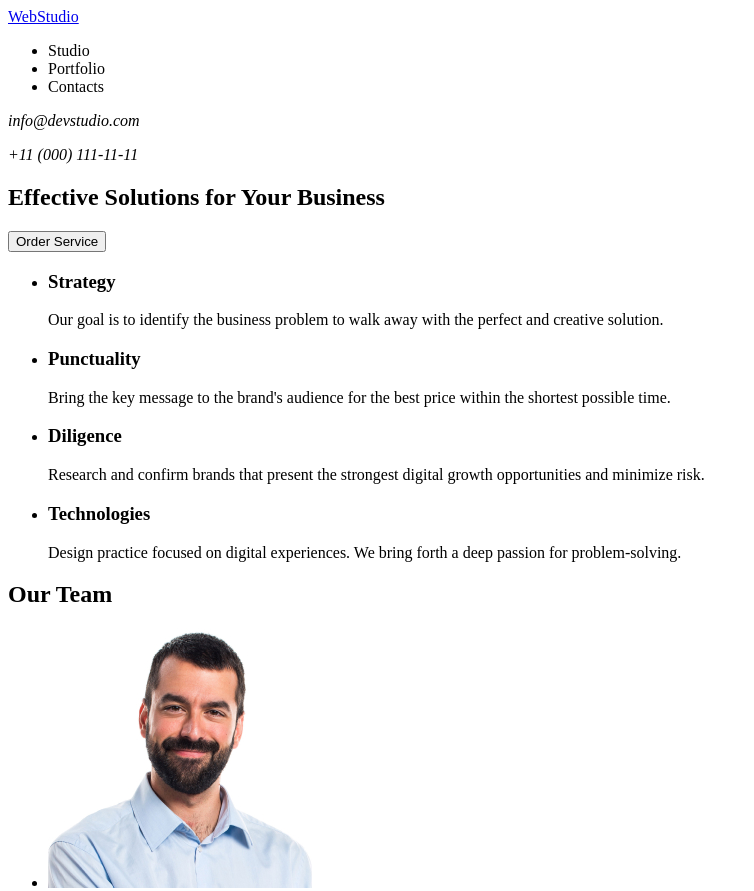
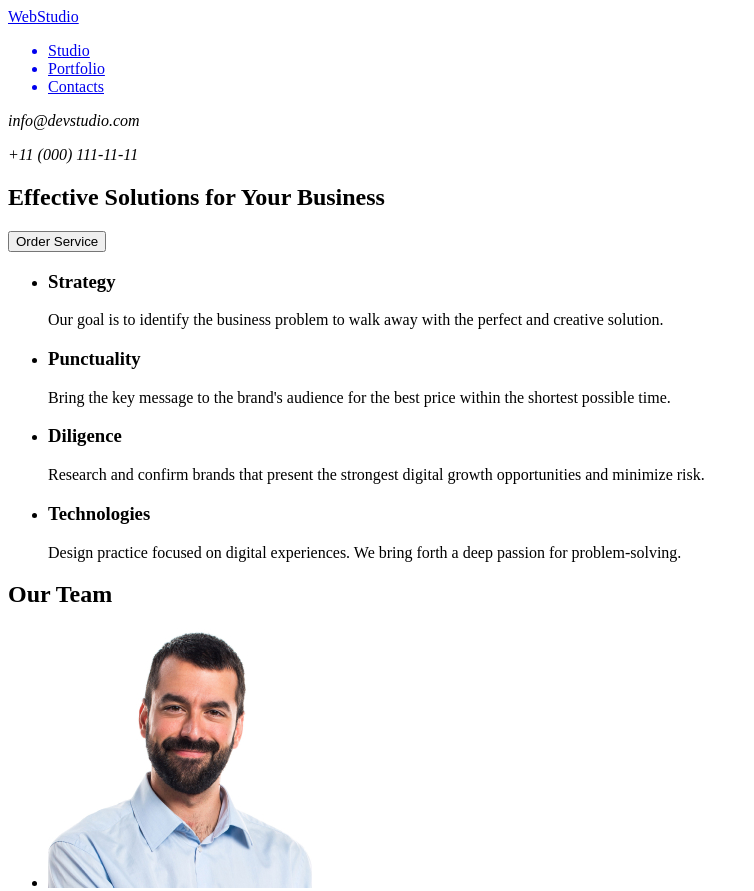
Before and after one commit to YunusOzkaya/goit-markup-hw-01, a plain HTML site: page index.html in a window 1280 px wide. Shown: the top 891 px of the page, without its empty margins (0-754 px from the left). Drawn offline with Linux system fonts and the light colour scheme.

Commit message:
Update index.html

```diff
--- a/index.html
+++ b/index.html
@@ -10,9 +10,9 @@
       <nav>
         <a href="#">WebStudio</a>
         <ul>
-          <li>Studio</li>
-          <li>Portfolio</li>
-          <li>Contacts</li>
+           <a href="#"><li>Studio</li></a>
+           <a href="#"><li>Portfolio</li></a>
+           <a href="#"><li>Contacts</li></a>
         </ul>
       </nav>
       <address>
```
